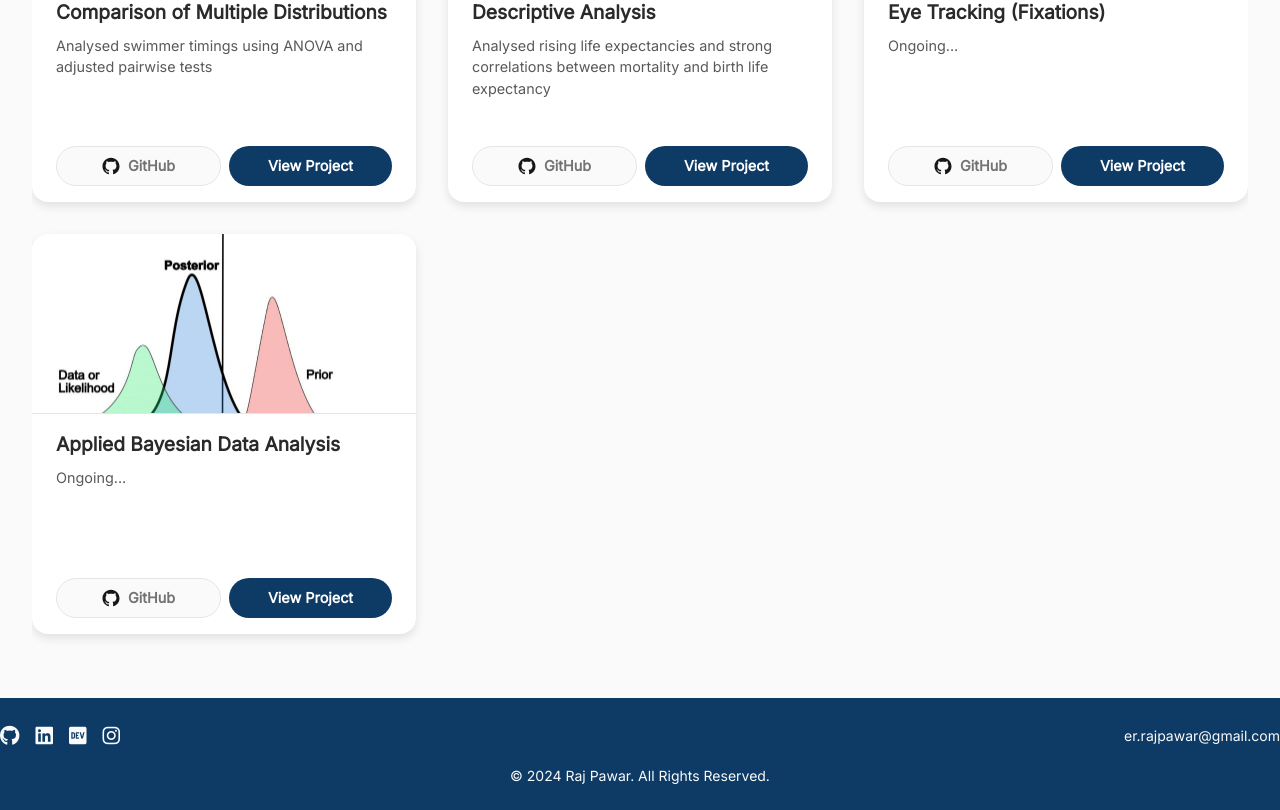
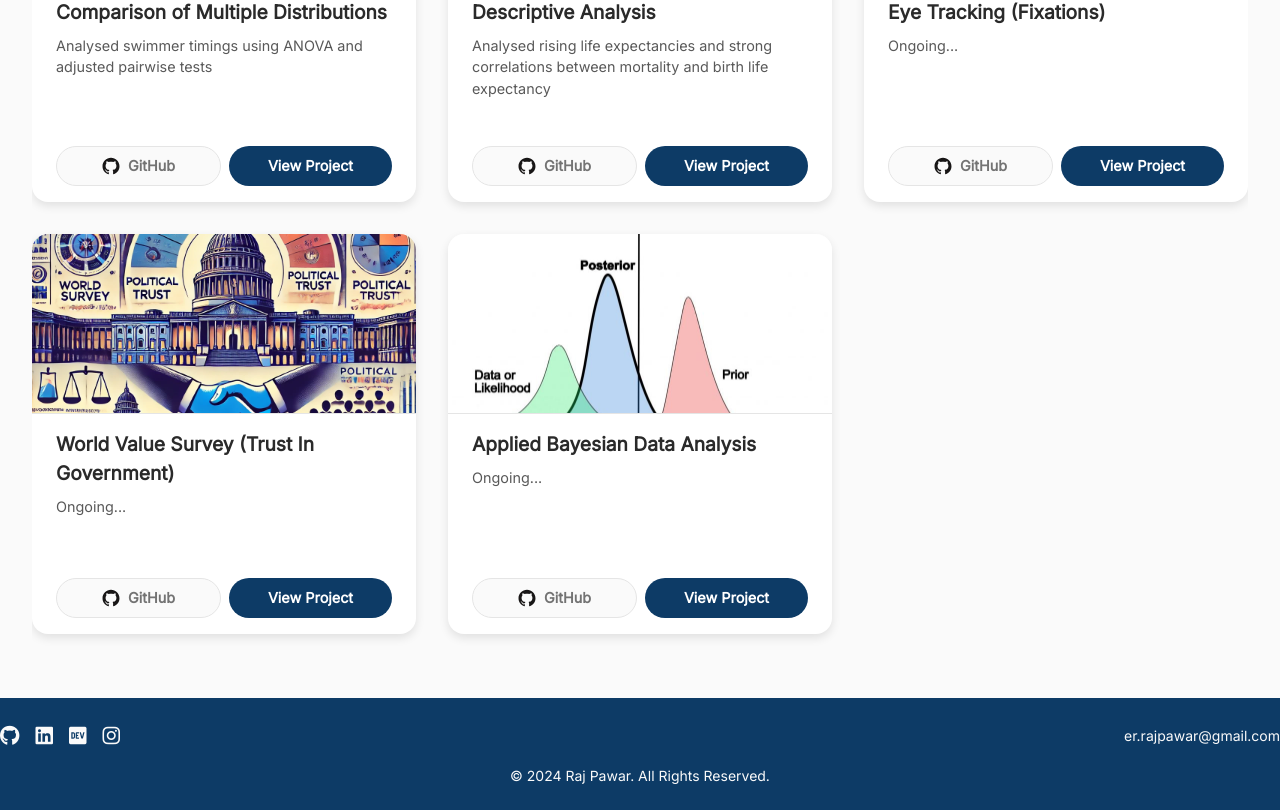
Before and after one commit to r-a-j/portfolio-v4, an Angular app: page /projects in a window 1280 px wide. Shown: the part 794-1604 px from the top of the page. Built offline with nearby package versions, Linux system fonts and the light colour scheme.

Commit message:
Add World Value Survey project details to projects data

```diff
--- a/src/app/data/projects-data.ts
+++ b/src/app/data/projects-data.ts
@@ -50,6 +50,14 @@ export const PROJECTS: ProjectDetails[] = [
         filePath: 'project-files/placeholder_project_rmd.html',
     },
     {
+        id: 'world-value-survey',
+        title: 'World Value Survey (Trust In Government)',
+        description: 'Ongoing...',
+        thumbnail: 'portfolio/world-value-survey/world-value-survey.webp',
+        githubLink: 'https://github.com/r-a-j/World-Value-Survey',
+        filePath: 'project-files/placeholder_project_rmd.html',
+    },
+    {
         id: 'applied-bayesian-data-analysis',
         title: 'Applied Bayesian Data Analysis',
         description: 'Ongoing...',
```
Also changed, not shown: public/portfolio/world-value-survey/world-value-survey.webp (added).
